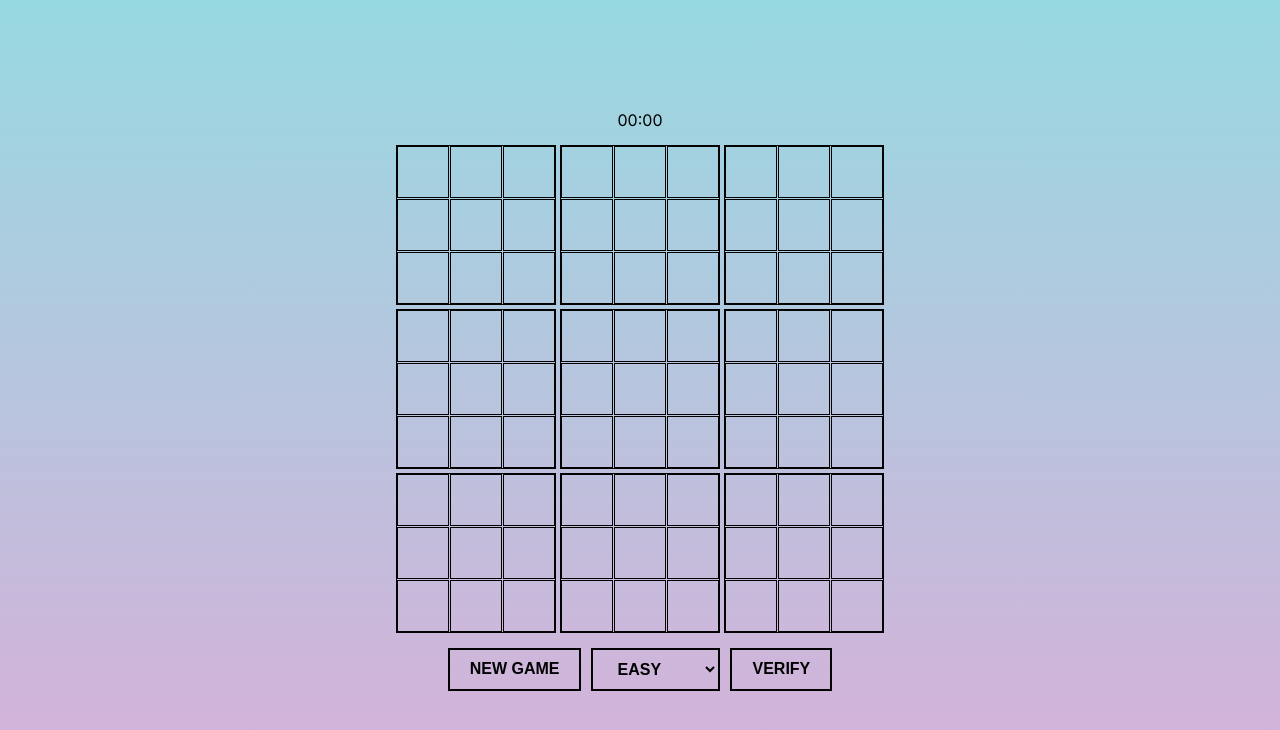
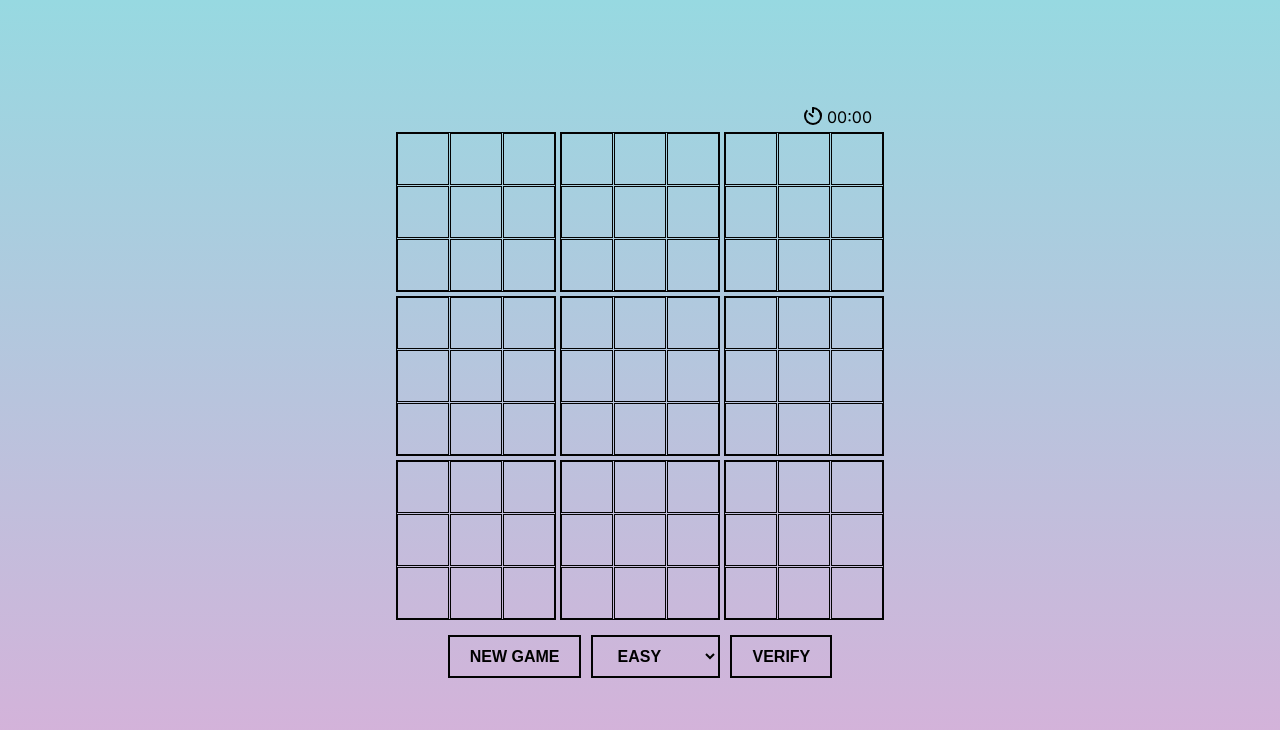
Before and after one commit to hugoderre/sudoku, a website with bundled scripts: page index.html in a window 1280 px wide. Built offline with nearby package versions, Linux system fonts and the light colour scheme.

Commit message:
feat: add timer

```diff
--- /dev/null
+++ b/src/css/modules/_timer.scss
@@ -0,0 +1,46 @@
+.gg-timer,
+.gg-timer::before {
+  border: 2px solid;
+  width: 18px;
+  height: 18px;
+  border-radius: 40px
+}
+
+.gg-timer {
+  background:
+    linear-gradient(to left,
+        currentColor 10px,transparent 0)
+        no-repeat 6px -2px/2px 6px;
+  box-sizing: border-box;
+  transform: scale(var(--ggs,1));
+  position: relative;
+  display: block;
+  border-top-color: transparent
+}
+
+.gg-timer::after,
+.gg-timer::before {
+  content: "";
+  display: block;
+  box-sizing: border-box;
+  position: absolute
+}
+
+.gg-timer::before {
+  border-right-color: transparent;
+  border-left-color: transparent;
+  border-bottom-color: transparent;
+  right: -2px;
+  top: -2px;
+  transform: rotate(45deg)
+}
+
+.gg-timer::after {
+  width: 2px;
+  height: 6px;
+  background: currentColor;
+  transform: rotate(-50deg);
+  left: 4px;
+  bottom: 5px;
+  border-radius: 100px
+}
--- a/src/css/style.scss
+++ b/src/css/style.scss
@@ -1,4 +1,5 @@
 @import url('https://fonts.googleapis.com/css2?family=Inter:wght@100;200;300;400;500;600&display=swap');
+@import './modules/timer';
 
 body {
     font-family: 'Inter', sans-serif;
@@ -14,7 +15,6 @@ body {
     background-image: linear-gradient(0deg, #D9AFD9 0%, #97D9E1 100%);
     height: 100vh;
     margin: 0;
-}
 
     #grid {
         display: flex;
@@ -57,6 +57,21 @@ body {
 
     #game-ui-top {
         display: flex;
+        justify-content: flex-end;
+        #timer {
+            display: flex;
+            gap: 5px;
+            width: 80px;
+            padding-bottom: 5px;
+            span {
+                vertical-align: middle;
+            }
+        }
+    }
+
+    #game-ui-bottom {
+        display: flex;
+        justify-content: center;
         gap: 10px;
         padding: 15px;
         button, select {
@@ -69,18 +84,4 @@ body {
             background-color: transparent;
         }
     }
-
-#game-ui-bottom {
-    display: flex;
-    gap: 10px;
-    padding: 15px;
-    button, select {
-        border: 2px solid #020202;
-        padding: 10px 20px;
-        font-size: 16px;
-        cursor: pointer;
-        text-transform: uppercase;
-        font-weight: 700;
-        background-color: transparent;
 }
-}
--- a/src/js/App.js
+++ b/src/js/App.js
@@ -9,14 +9,20 @@ class App {
     }
 
     init() {
+
+        this.container = document.createElement( 'div' )
+        this.container.classList.add('container')
+
         this.grid = new Grid()
-        this.rootDOM.append( this.grid.getBoard() )
+        this.container.append( this.grid.getBoard() )
 
         this.gameUI = new GameUI( this.grid )
-        this.rootDOM.prepend( this.gameUI.getTopElements() )
-        this.rootDOM.append( this.gameUI.getBottomElements() )
+        this.container.prepend( this.gameUI.getTopElements() )
+        this.container.append( this.gameUI.getBottomElements() )
 
         new GameController( this.grid, this.gameUI )
+
+        this.rootDOM.append( this.container )
     }
 }
 
--- a/src/js/Components/GameController.js
+++ b/src/js/Components/GameController.js
@@ -16,6 +16,7 @@ export default class GameController {
     startGame() {
         this.grid.clearBoard()
         this.correctValues = new Generator( this.grid, this.gameUI.getUserDifficulty() ).generateValues()
+        this.gameUI.timer.start()
     }
 
     verifyValues() {
--- a/src/js/Components/GameUI.js
+++ b/src/js/Components/GameUI.js
@@ -8,7 +8,8 @@ export default class GameUI {
     getTopElements() {
         const elements = document.createElement( 'div' )
         elements.id = 'game-ui-top'
-        elements.append( new Timer().getTimer() )
+        this.timer = new Timer()
+        elements.append( this.timer.getTimer() )
         return elements
     }
 
--- a/src/js/Components/Timer.js
+++ b/src/js/Components/Timer.js
@@ -1,25 +1,43 @@
 export default class Timer {
-    getTimer() {
-        const timer = document.createElement( 'div' )
-        timer.id = 'timer'
-        timer.innerText = '00:00'
-        return timer
+    constructor() {
+        this.time = 0
     }
 
-    startTimer() {
-        this.timer = setInterval( this.updateTimer.bind( this ), 1000 )
+    getTimer() {
+        const timerContainer = document.createElement( 'div' )
+        timerContainer.id = 'timer'
+
+        this.timerSpan = document.createElement( 'span' )
+        this.timerSpan.innerText = '00:00'
+
+        const timerIcon = document.createElement( 'i' )
+        timerIcon.classList.add( 'gg-timer' )
+
+        timerContainer.append( timerIcon )
+        timerContainer.append( this.timerSpan )
+
+        return timerContainer
     }
 
-    updateTimer() {
-        const timer = document.getElementById( 'timer' )
-        const time = this.getTime()
-        timer.innerText = time
+    start() {
+        this.reset()
+        this.update() // Run directly once to update the timer
+        this.tick = setInterval( this.update.bind( this ), 1000 )
+    }
+
+    update() {
+        this.timerSpan.innerText = this.getTime()
+        this.time++
+    }
+
+    reset() {
+        this.time = 0
+        clearInterval( this.tick )
     }
 
     getTime() {
-        const time = new Date()
-        const minutes = time.getMinutes()
-        const seconds = time.getSeconds()
+        const minutes = Math.floor( this.time / 60 )
+        const seconds = this.time % 60
         return `${minutes < 10 ? '0' + minutes : minutes}:${seconds < 10 ? '0' + seconds : seconds}`
     }
 }
```
Also changed, not shown: src/css/style.css, 1 other file. Lines whose indentation alone changed are shown as unchanged.
